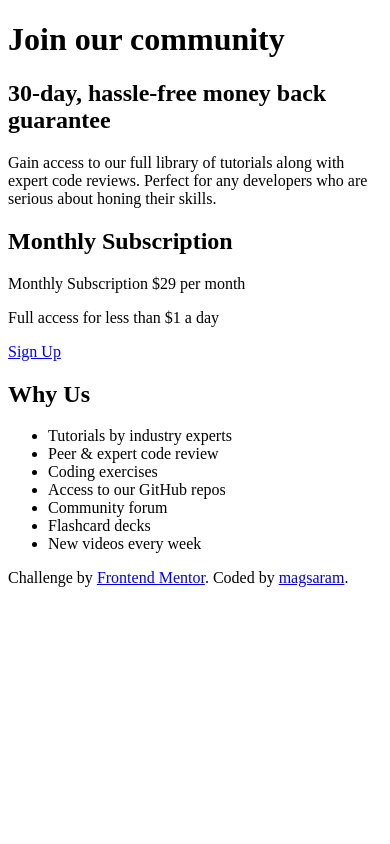
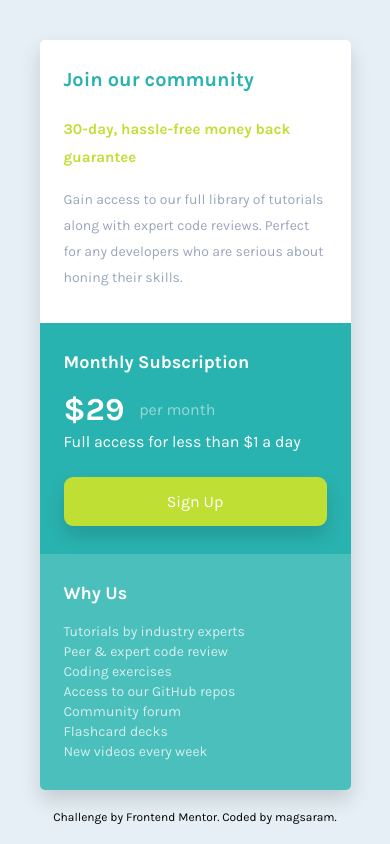
Before and after one commit to magsaram/Single-price-grid-component, a plain HTML site: page index.html in a window 390 px wide. Drawn offline with Linux system fonts and the light colour scheme; files that its build step writes are made by us from their sources.

Commit message:
finish mobile version

```diff
--- a/css/style.css
+++ b/css/style.css
@@ -0,0 +1,113 @@
+* {
+  margin: 0;
+  padding: 0;
+  box-sizing: border-box;
+}
+
+body {
+  display: flex;
+  flex-direction: column;
+  justify-content: center;
+  align-items: center;
+  width: 100%;
+  min-height: 100vh;
+  background-color: hsl(204, 43%, 93%);
+  font-family: "Karla";
+}
+main {
+  width: 60%;
+  min-width: 311px;
+  margin: 20px 0;
+  border-radius: 5px;
+  overflow: hidden;
+  box-shadow: 0 10px 20px 0 rgba(0, 0, 0, 0.144);
+}
+.join {
+  width: 100%;
+  background-color: white;
+  padding: 28px 24px;
+}
+.join h1 {
+  margin-bottom: 24px;
+  font-size: 20px;
+  font-weight: 700;
+  color: hsl(179, 62%, 43%);
+}
+.join h2 {
+  margin-bottom: 16px;
+  font-size: 15px;
+  font-weight: 700;
+  line-height: 28px;
+  color: hsl(71, 73%, 54%);
+}
+.join p {
+  margin-bottom: 4px;
+  font-size: 14px;
+  line-height: 26px;
+  color: hsl(218, 22%, 67%);
+}
+.signup {
+  width: 100%;
+  background-color: #29b3b0;
+  padding: 28px 24px;
+}
+.signup h2 {
+  margin-bottom: 18px;
+  font-size: 18px;
+  font-weight: 700;
+  color: white;
+}
+.price {
+  display: inline-block;
+  margin-bottom: 4px;
+  font-size: 32px;
+  font-weight: 700;
+  color: white;
+}
+.price + p {
+  display: inline-block;
+  margin-left: 11px;
+  transform: translateY(-25%);
+  font-size: 16px;
+  color: rgba(255, 255, 255, 0.5);
+}
+.signup p:nth-child(4) {
+  margin-bottom: 26px;
+  font-size: 16px;
+  color: white;
+}
+.signup a {
+  display: block;
+  padding: 15px;
+  width: 100%;
+  background-color: hsl(71, 73%, 54%);
+  border-radius: 9px;
+  box-shadow: 0 10px 20px 0 rgba(0, 0, 0, 0.144);
+  font-size: 16px;
+  text-align: center;
+  text-decoration: none;
+  color: white;
+}
+.whyus {
+  width: 100%;
+  background-color: #4bbfbc;
+  padding: 28px 24px;
+}
+.whyus h2 {
+  margin-bottom: 18px;
+  font-size: 18px;
+  color: white;
+}
+ul {
+  list-style: none;
+  font-size: 14px;
+  line-height: 20px;
+  color: rgba(255, 255, 255, 0.75);
+}
+footer {
+  font-size: 12px;
+}
+footer a {
+  text-decoration: none;
+  color: black;
+}
--- a/index.html
+++ b/index.html
@@ -15,7 +15,7 @@
       sizes="32x32"
       href="./images/favicon-32x32.png"
     />
-    <link rel="stylesheet" href="style.css" />
+    <link rel="stylesheet" href="./css/style.css" />
     <title>Frontend Mentor | Single Price Grid Component</title>
   </head>
   <body>
@@ -31,13 +31,12 @@
       </div>
       <div class="signup">
         <h2>Monthly Subscription</h2>
-        <p class="price">
-          Monthly Subscription &dollar;<span>29 per month</span>
-        </p>
+        <p class="price">&dollar;29</p>
+        <p>per month</p>
         <p>Full access for less than &dollar;1 a day</p>
         <a href="#">Sign Up</a>
       </div>
-      <div class="whyus"></div>
+      <div class="whyus">
         <h2>Why Us</h2>
         <ul>
           <li>Tutorials by industry experts</li>
@@ -48,6 +47,7 @@
           <li>Flashcard decks</li>
           <li>New videos every week</li>
         </ul>
+      </div>
     </main>
     <footer>
       <div>
```
Lines whose indentation alone changed are shown as unchanged.
